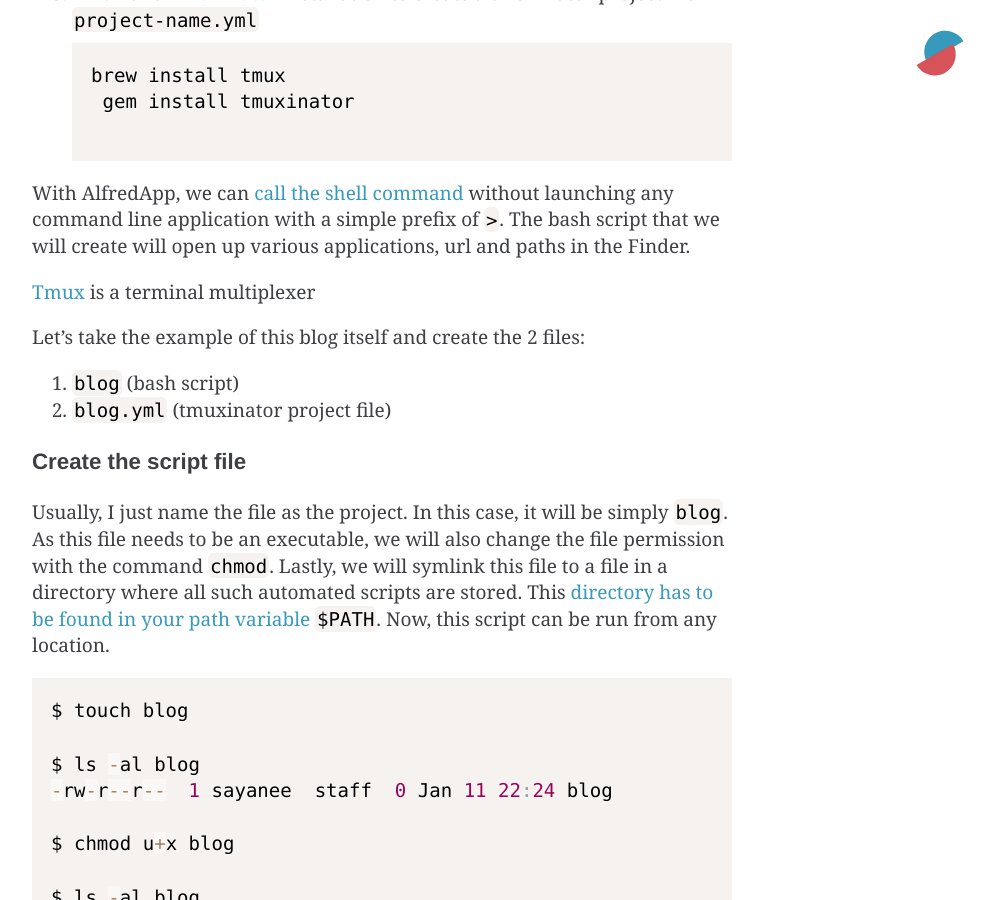
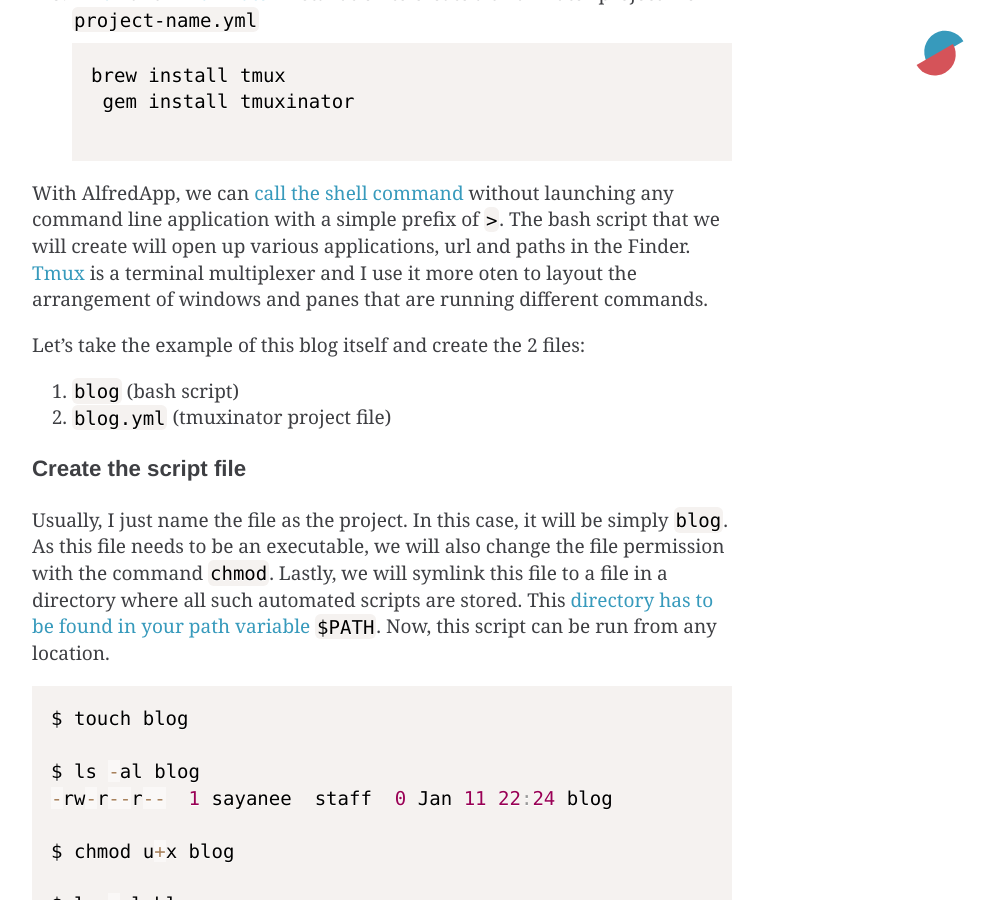
Before and after one commit to sayanee/blog, a Jekyll site: the page built from _posts/2014-01-12-quick-start.md, in a window 1280 px wide and 900 px high, scrolled down 1242 px. Shown: the whole window, without its empty margins (258-1252 px from the left). Built offline with Jekyll 4.4.1, drawn with Linux system fonts in a browser that asks for light colours; some web fonts are replaced; Markdown is read by kramdown in place of the engine named in the settings; comment, search, counter and statistics services are not loaded.

Commit message:
completed an uncompleted sentence

```diff
--- a/_posts/2014-01-12-quick-start.md
+++ b/_posts/2014-01-12-quick-start.md
@@ -31,9 +31,7 @@
     gem install tmuxinator
     </code></pre>
 
-With AlfredApp, we can [call the shell command](http://support.alfredapp.com/features:terminal) without launching any command line application with a simple prefix of `>`. The bash script that we will create will open up various applications, url and paths in the Finder.
-
-[Tmux](https://wiki.archlinux.org/index.php/tmux) is a terminal multiplexer
+With AlfredApp, we can [call the shell command](http://support.alfredapp.com/features:terminal) without launching any command line application with a simple prefix of `>`. The bash script that we will create will open up various applications, url and paths in the Finder. [Tmux](https://wiki.archlinux.org/index.php/tmux) is a terminal multiplexer and I use it more oten to layout the arrangement of windows and panes that are running different commands.
 
 Let's take the example of this blog itself and create the 2 files:
 
```
